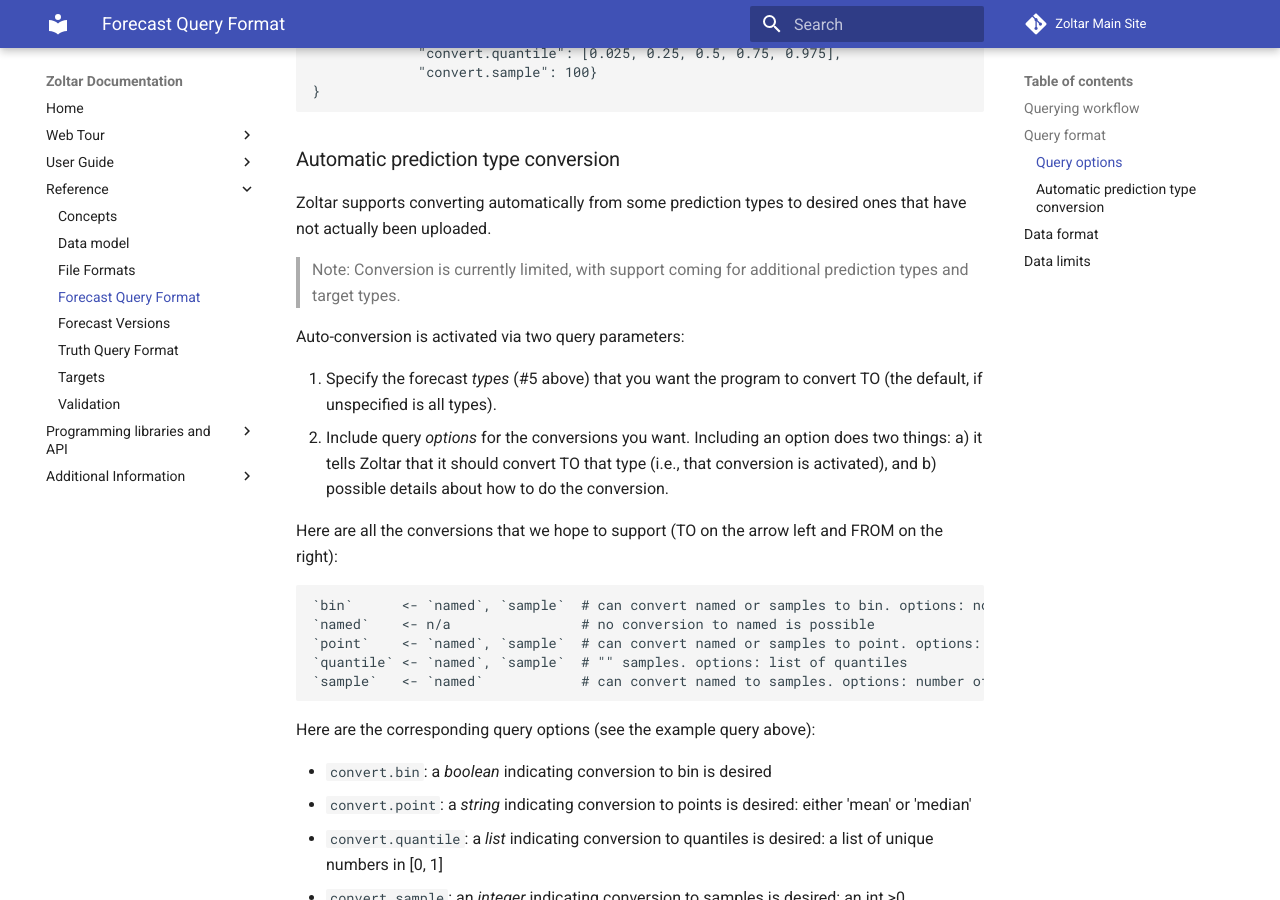
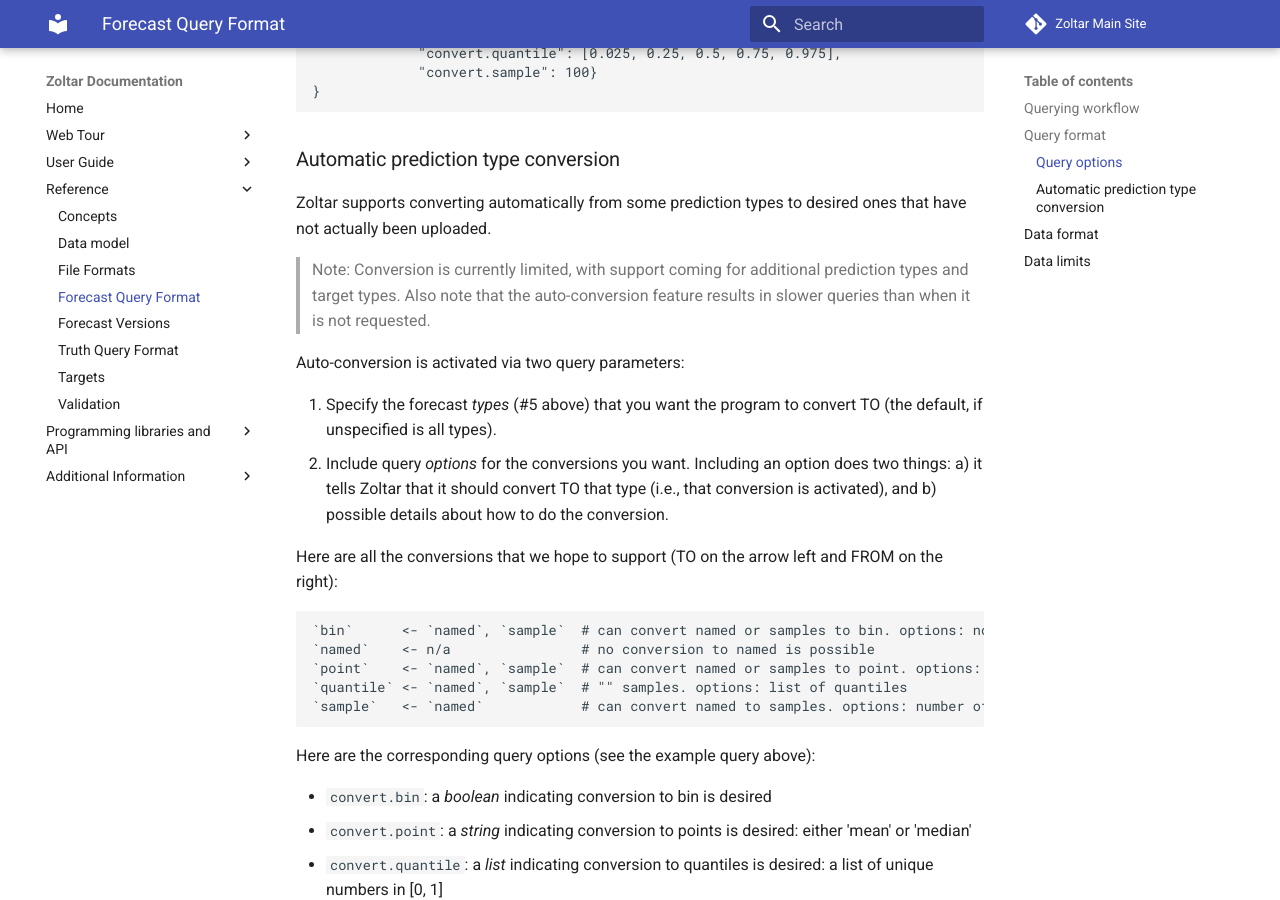
Before and after one commit to reichlab/docs.zoltardata, an MkDocs documentation site: the page built from docs/ForecastQueryFormat.md, in a window 1280 px wide and 900 px high, scrolled down 2578 px. Built offline with MkDocs 1.6.1 and Material for MkDocs 9.7.7, drawn with Linux system fonts in a browser that asks for light colours.

Commit message:
[Add a service to convert between different forecast formats #322]

```diff
--- a/docs/ForecastQueryFormat.md
+++ b/docs/ForecastQueryFormat.md
@@ -97,6 +97,7 @@ Some features (currently only automatic prediction type conversion) require addi
 Zoltar supports converting automatically from some prediction types to desired ones that have not actually been uploaded.
 
 > Note: Conversion is currently limited, with support coming for additional prediction types and target types.
+> Also note that the auto-conversion feature results in slower queries than when it is not requested.
 
 Auto-conversion is activated via two query parameters:
 
```
